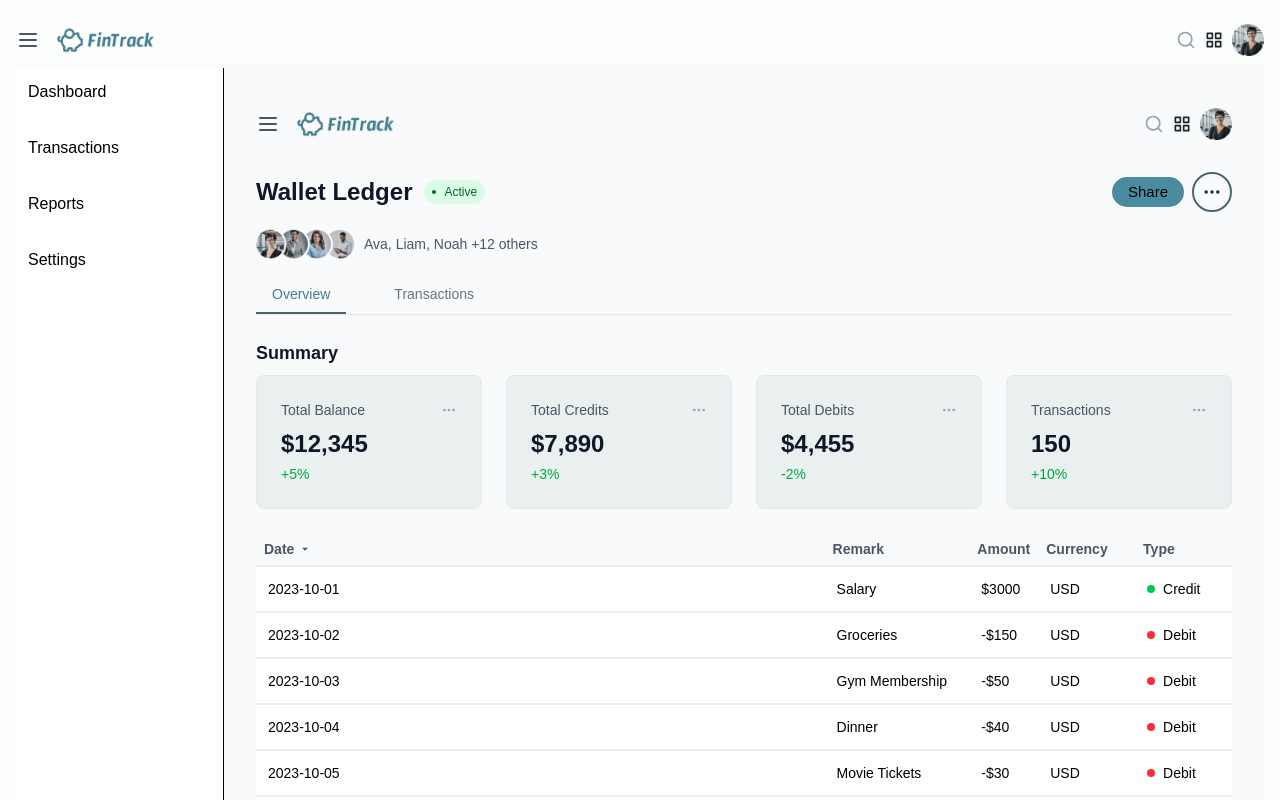
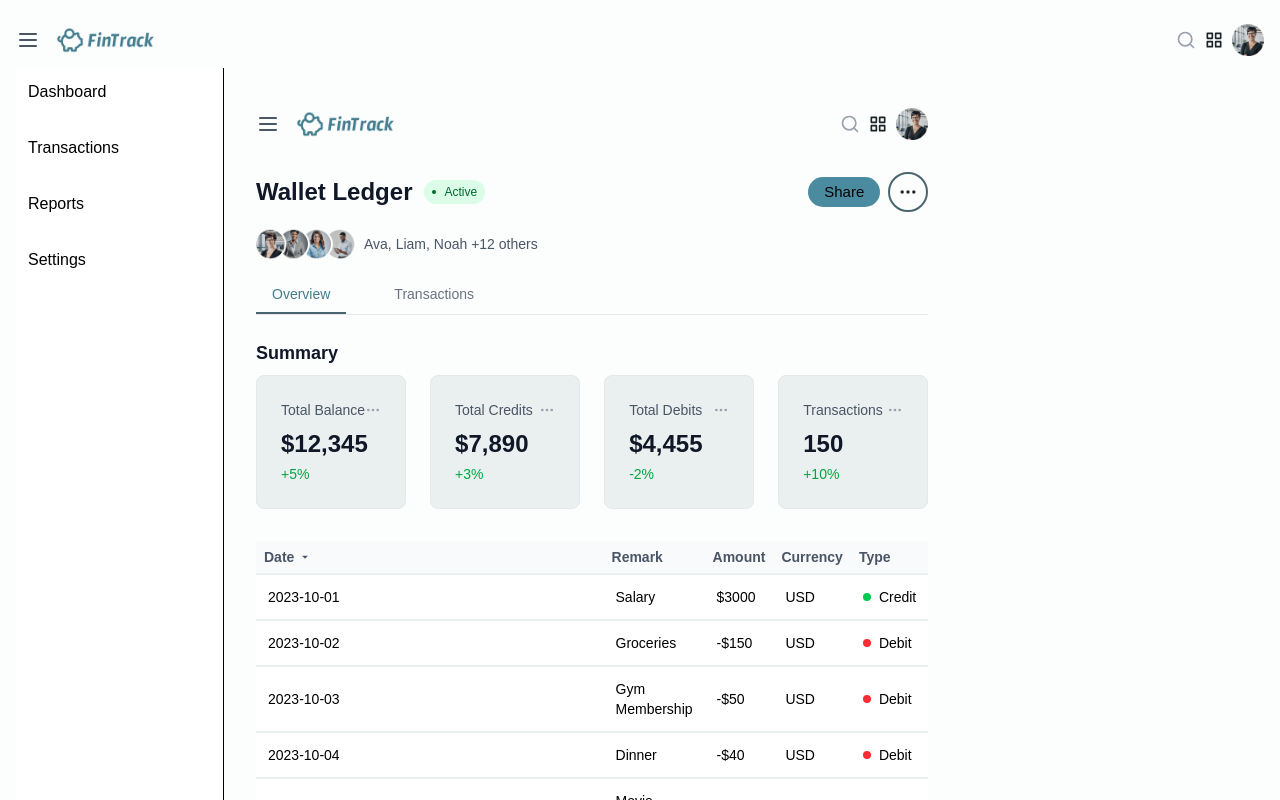
Before and after one commit to mateenOlalekan/fintrack, a Next.js app: page / in a window 1280 px wide. Shown: the top 800 px of the page. Built offline with nearby package versions, Linux system fonts and the light colour scheme.

Commit message:
Update page.tsx

```diff
--- a/src/app/page.tsx
+++ b/src/app/page.tsx
@@ -21,7 +21,7 @@ export default function FullLayout() {
   }
 
   return (
-    <div className="min-h-screen bg-gray-50 overflow-x-hidden">
+    <div className="min-h-screen">
       <div className="flex flex-col md:flex-row pt-1 h-full w-full">
         {/* Sidebar */}
         <aside className="hidden md:block md:w-1/4 lg:w-1/5 xl:w-1/6 bg-white border-r">
@@ -29,7 +29,7 @@ export default function FullLayout() {
         </aside>
 
         {/* Main Content */}
-        <main className="flex-1 p-4 sm:p-6 lg:p-8 space-y-6 overflow-y-auto max-h-screen">
+        <main className="flex flex-col p-4 sm:p-6 lg:p-8 space-y-6 overflow-y-auto ">
           <Header />
           <Main />
           <Tail />
```
